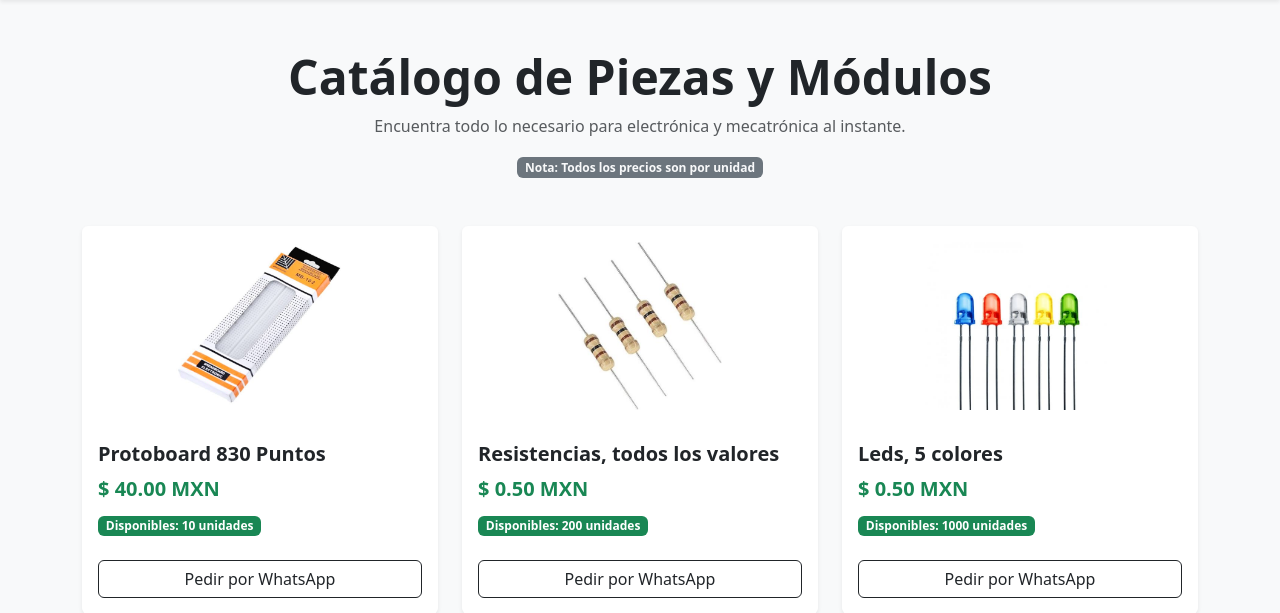
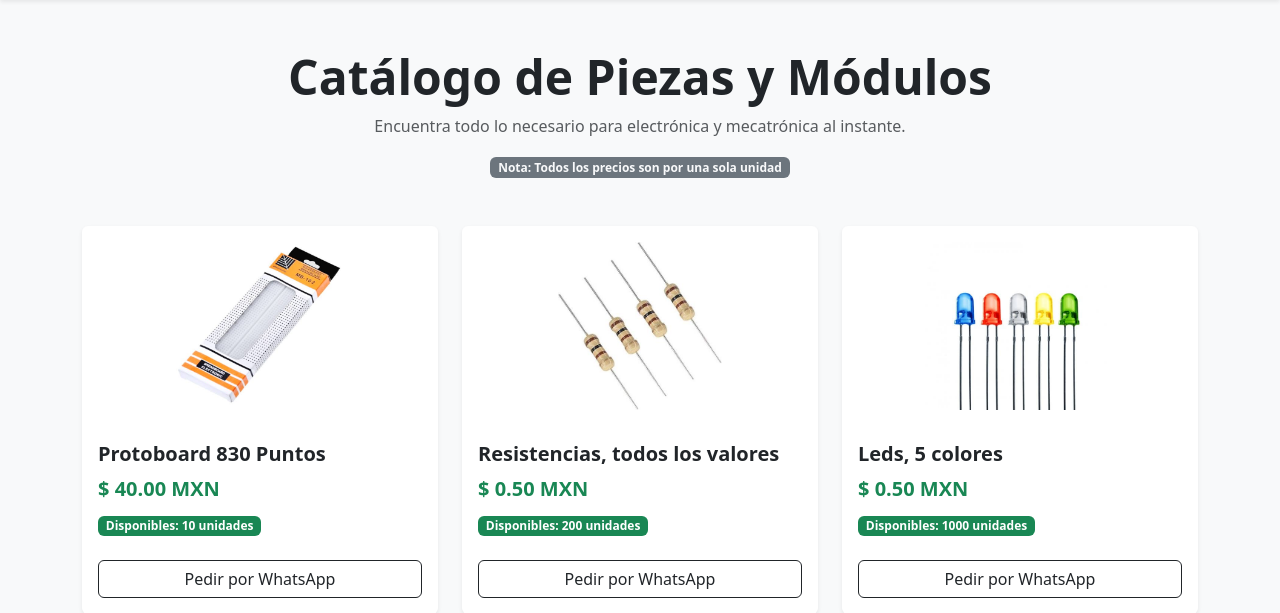
Before and after one commit to Polarix-lab/Electronics_Center, a Flask app: page / in a window 1280 px wide. Shown: the part 50-663 px from the top of the page. Run offline with Flask 3, Linux system fonts and the light colour scheme.

Commit message:
Clarify pricing note in index.html
Updated the note about pricing to clarify that all prices are for a single unit.

```diff
--- a/templates/index.html
+++ b/templates/index.html
@@ -19,7 +19,7 @@
         <div class="text-center mb-5">
             <h1 class="display-5 fw-bold">Catálogo de Piezas y Módulos</h1>
             <p class="text-muted">Encuentra todo lo necesario para electrónica y mecatrónica al instante.</p>
-            <span class="badge bg-secondary text-light">Nota: Todos los precios son por unidad</span>
+            <span class="badge bg-secondary text-light">Nota: Todos los precios son por una sola unidad</span>
         </div>
 
         <div class="row row-cols-1 row-cols-md-3 g-4">
```
